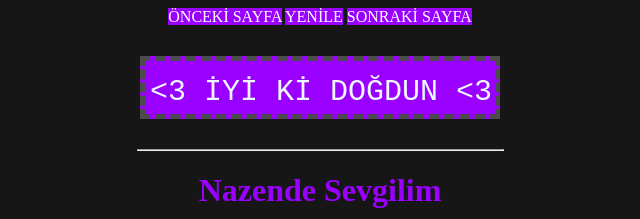
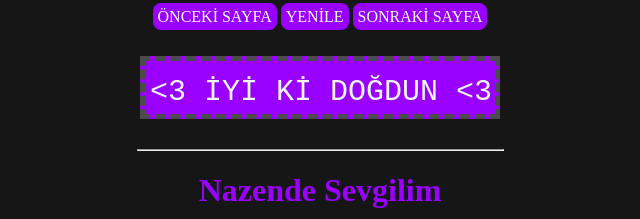
Before and after one commit to omerisk/iyikidogdun, a plain HTML site: page index.html in a window 1280 px wide. Shown: the top 219 px of the page, without its empty margins (320-960 px from the left). Drawn offline with Linux system fonts and the light colour scheme.

Commit message:
Update index.html

```diff
--- a/index.html
+++ b/index.html
@@ -12,6 +12,17 @@
     <link href="https://fonts.googleapis.com/css2?family=Nunito+Sans:wght@200&display=swap" rel="stylesheet">
 
         <style >
+
+
+
+ button1{
+     background-color:  #ff7675;
+     color:#2d3436;
+     padding:5px;
+     font-size:1.0em;
+     border-radius: 8px;
+
+ }
 
             body{
 
```
